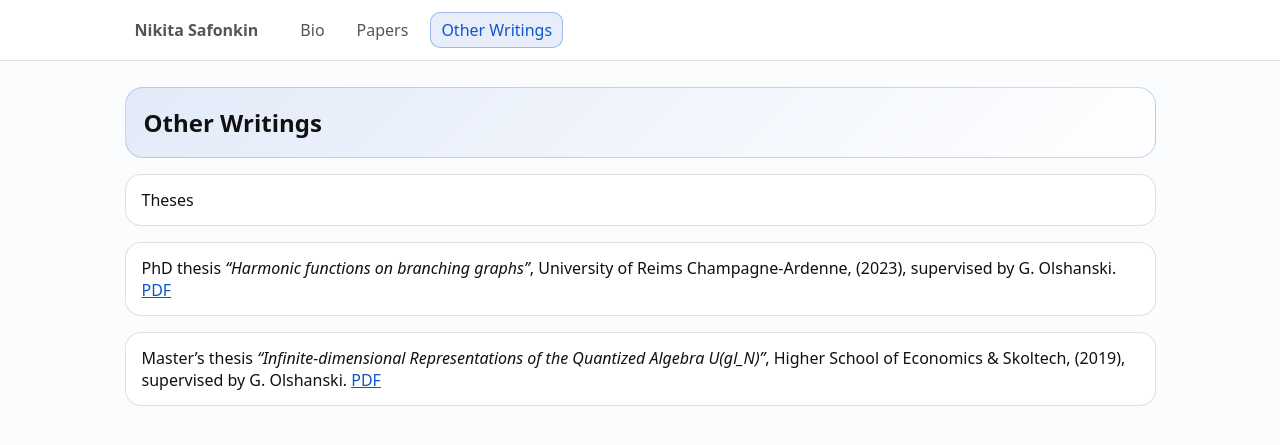
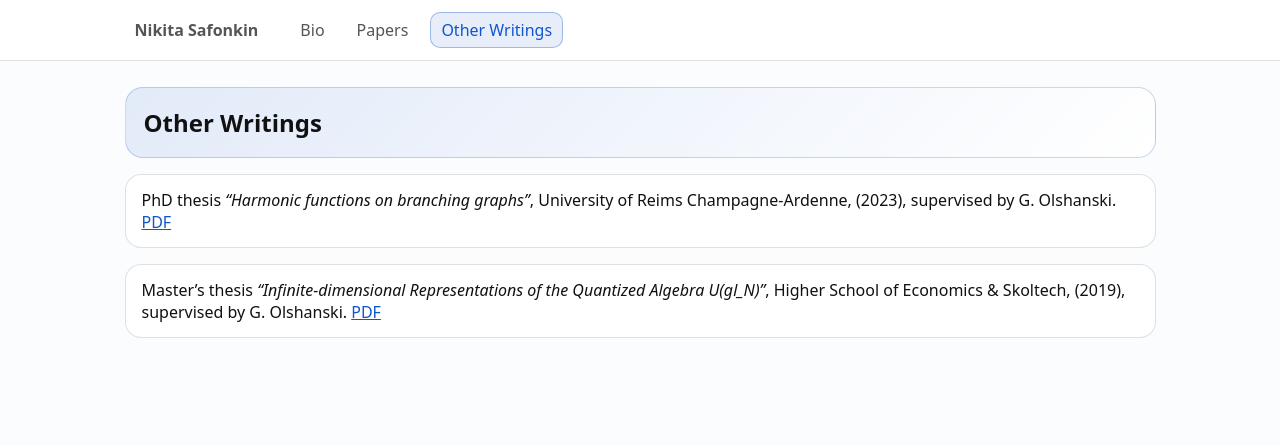
Before and after one commit to n-safonkin/n-safonkin.github.io, a Jekyll site: the page built from other_writings.html, in a window 1280 px wide. Shown: the top 445 px of the page. Built offline with Jekyll 4.4.1, drawn with Linux system fonts in a browser that asks for light colours.

Commit message:
Update other_writings.html

```diff
--- a/other_writings.html
+++ b/other_writings.html
@@ -7,12 +7,6 @@ show_footer: false
 <section class="hero">
   <h1 style="margin:0;">Other Writings</h1>
 </section>
-
-<div class="card" style="margin-top:16px;">
-  <p style="margin:0;">
-    Theses
-  </p>
-</div>
 
 <div class="card" style="margin-top:16px;">
   <p style="margin:0;">
```
